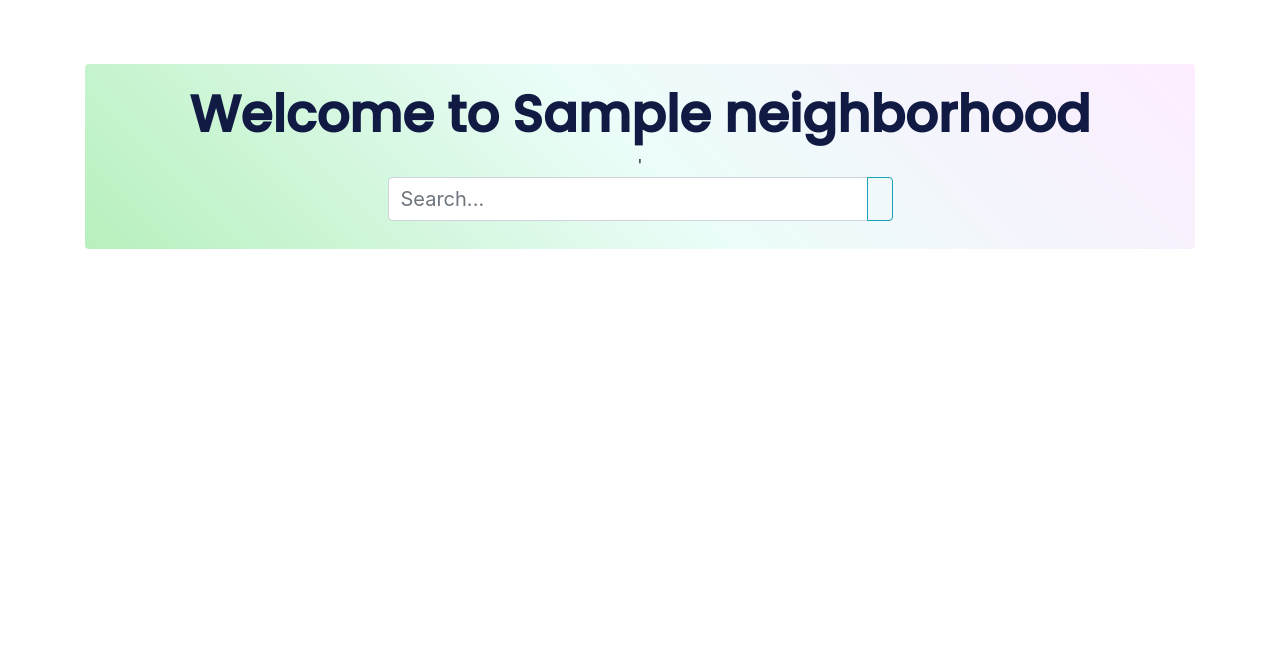
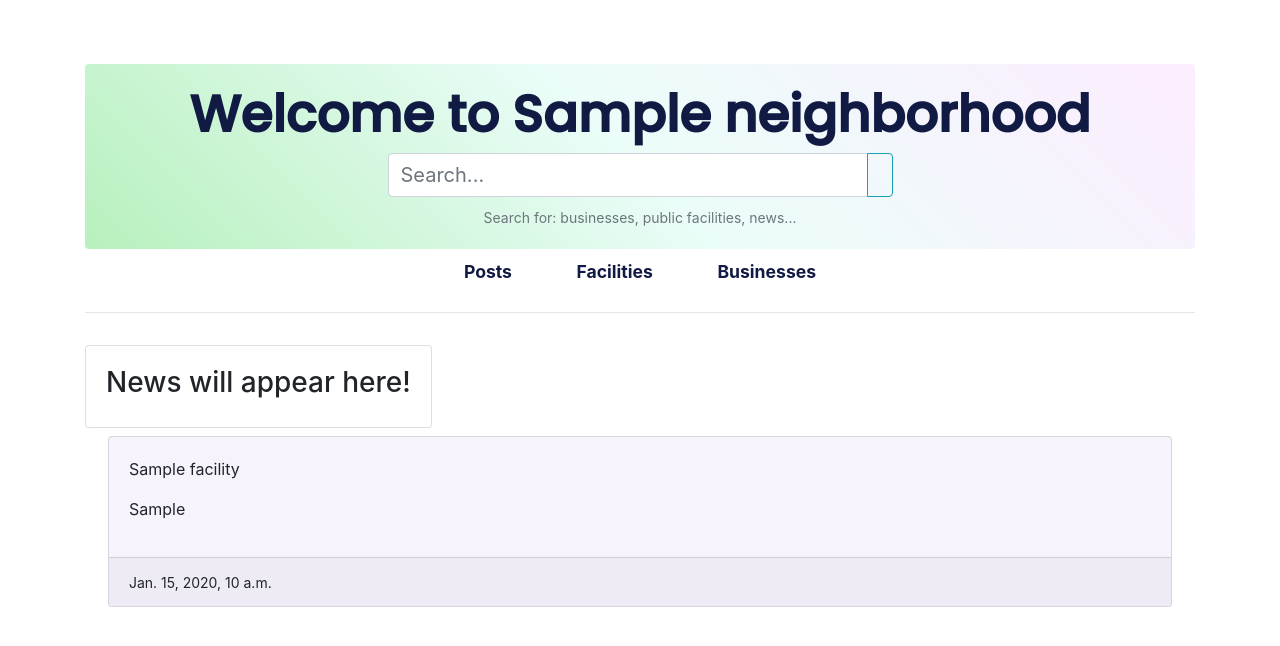
Before and after one commit to Willbeckh/ubuntu, a Django app: page / in a window 1280 px wide. Shown: the part 56-702 px from the top of the page. Run offline with Django 4.2, Linux system fonts and the light colour scheme; a user stored in the database is signed in; tables that the repository leaves empty hold one stand-in row (values such as "Sample post"); some libraries are stand-ins or nearby versions.

Commit message:
ft: add category results filter

```diff
--- a/watch_app/templates/watch/index.html
+++ b/watch_app/templates/watch/index.html
@@ -6,8 +6,11 @@
 <div class="row">
   <div class="col-md-12">
     <div class="banner rounded mt-5">
+      {% if data.neighborhood %}
       <h3 class="text-center">Welcome to {{data.neighborhood}}</h3>
-      '
+      {% else %}
+      <h3 class="text-center">Hello {{data}}</h3>
+      {% endif %}
       <div class="col-md-6 col-sm-10 mx-auto">
         <div class="input-group mb-2">
           <input
@@ -22,8 +25,77 @@
             </button>
           </div>
         </div>
+        <small class="text-muted"
+          >Search for: businesses, public facilities, news...</small
+        >
+      </div>
+    </div>
+    <div class="mini-nav">
+      <div class="text-center">
+        <a
+          href="#"
+          type="button"
+          role="button"
+          class="mini-nav__item nav-btn active"
+        >
+          Posts
+        </a>
+        <a href="#" type="button" class="mini-nav__item nav-btn">Facilities</a>
+        <a href="#" type="button" class="mini-nav__item nav-btn">Businesses</a>
+      </div>
+    </div>
+    <hr />
+  </div>
+</div>
+
+<!-- home content -->
+
+<div class="container mt-3">
+  <div class="row">
+    <div class="news-section">
+      <div class="card">
+        <div class="card-body">
+          <h3>News will appear here!</h3>
+        </div>
       </div>
     </div>
   </div>
+
+  <div class="row">
+    <div class="col-md-12">
+      <div class="facility-section p-2">
+        {% if facilities %} {% for facility in facilities %}
+        <div class="card facility-card">
+          <div class="card-body">
+            <p>{{facility.name}}</p>
+            <p>{{facility.location}}</p>
+          </div>
+          <div class="card-footer">
+            <small>{{facility.created_at }}</small>
+          </div>
+        </div>
+        {% endfor %} {% else %}
+        <p>No facilites found in your area.</p>
+        {% endif %}
+      </div>
+    </div>
+  </div>
+  <!--  -->
+
+  <div class="business-section d-none">
+    {% if business %}
+    <p>{{business}}</p>
+    {% else %}
+    <p>No businesses found in your area.</p>
+    {% endif %}
+  </div>
 </div>
+
+{% load static %}
+<!-- content filter code -->
+<script
+  src="https://cdnjs.cloudflare.com/ajax/libs/jquery/3.6.0/jquery.min.js"
+  referrerpolicy="no-referrer"
+></script>
+<script src="{% static 'script.js' %}"></script>
 {% endblock %}
```
